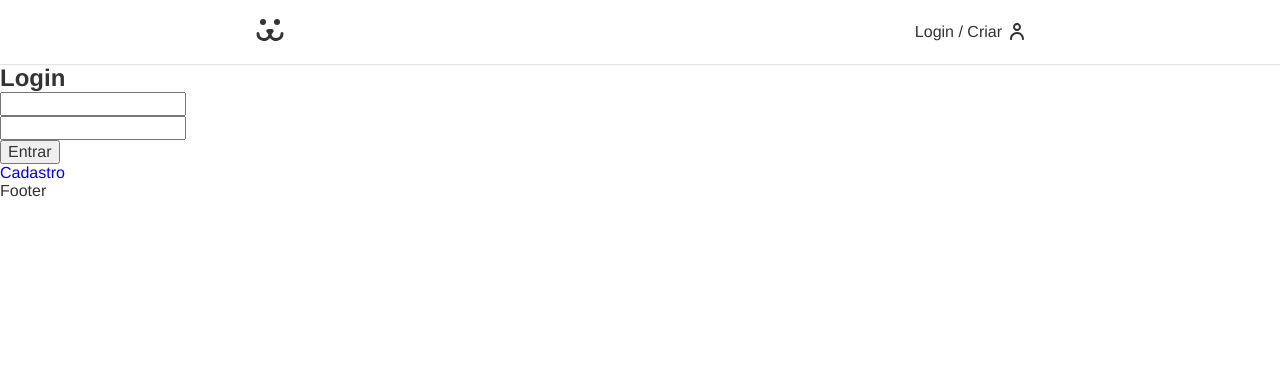
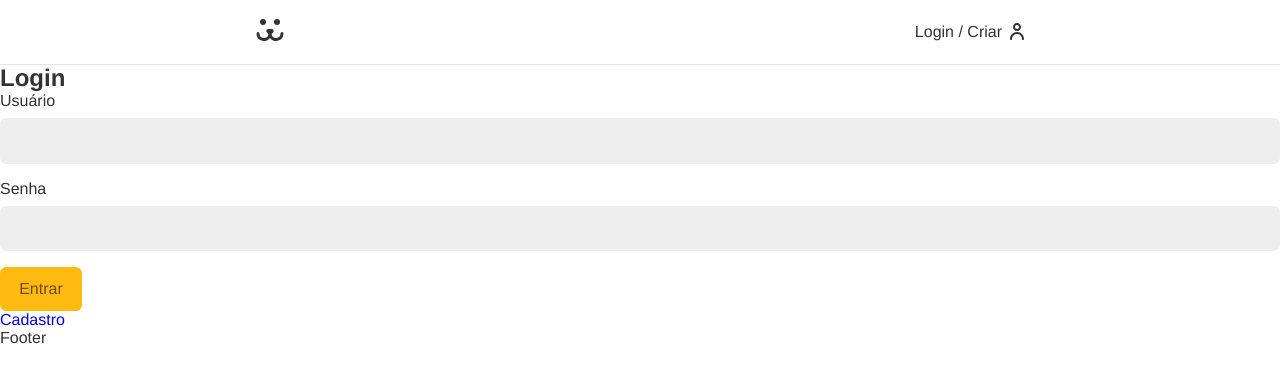
Before and after one commit to weescoelho/dogs, a React (Create React App) app: page /login in a window 1280 px wide. Shown: the top 382 px of the page. Built offline with nearby package versions, Linux system fonts and the light colour scheme.

Commit message:
implementado sistema de autenticação do login

```diff
--- /dev/null
+++ b/src/api/api.js
@@ -0,0 +1,26 @@
+export const API_URL = "https://dogsapi.origamid.dev/json";
+
+export function TOKEN_POST(body) {
+  return {
+    url: API_URL + "/jwt-auth/v1/token",
+    options: {
+      method: "POST",
+      headers: {
+        "Content-Type": "application/json",
+      },
+      body: JSON.stringify(body),
+    },
+  };
+}
+
+export function USER_GET(token){
+  return {
+    url: API_URL + "/api/user",
+    options: {
+      method: "GET",
+      headers: {
+        Authorization:'Bearer ' + token,
+      },
+    },
+  };
+}
--- /dev/null
+++ b/src/components/Forms/Button/Button.js
@@ -0,0 +1,12 @@
+import React from 'react'
+import styles from './Button.module.css'
+
+const Button = ({children, ...props}) => {
+  return (
+    <button className={styles.button} {...props}>
+      {children}
+    </button>
+  )
+}
+
+export default Button
--- /dev/null
+++ b/src/components/Forms/Button/Button.module.css
@@ -0,0 +1,23 @@
+.button{
+  font-size:1rem;
+  font-family:var(--type-first);
+  cursor:pointer;
+  border:none;
+  border-radius: .4rem;
+  background: #fb1;
+  color:#764701;
+  padding: 0.8rem 1.2rem;
+  box-sizing: border-box;
+  transition: .3s ease;
+}
+
+.button:hover,
+.button:focus{
+  outline:none;
+  box-shadow: 0 0 0 3px #fea, 0 0 0 4px #fb1;
+}
+
+.button:disabled{
+  opacity: .5;
+  cursor:wait;
+}
--- /dev/null
+++ b/src/components/Forms/Input/Input.js
@@ -0,0 +1,24 @@
+import React from "react";
+import styles from "./Input.module.css";
+
+const Input = ({ label, type, name, value, onChange, error, onBlur }) => {
+  return (
+    <div className={styles.wrapper}>
+      <label htmlFor={name} className={styles.label}>
+        {label}
+      </label>
+      <input
+        id={name}
+        name={name}
+        className={styles.input}
+        type={type}
+        onChange={onChange}
+        onBlur={onBlur}
+        value={value}
+      />
+      {error && <p className={styles.error}>{error}</p>}
+    </div>
+  );
+};
+
+export default Input;
--- /dev/null
+++ b/src/components/Forms/Input/Input.module.css
@@ -0,0 +1,37 @@
+.wrapper{
+  margin-bottom: 1rem;
+}
+
+.input{
+  border:1px solid #eee;
+  display: block;
+  width: 100%;
+  font-size: 1rem;
+  padding: 0.8rem;
+  border-radius: 0.4rem;
+  background:#eee;
+  transition:0.3s ease;
+}
+
+.input:focus,
+.input:hover{
+
+  outline:none;
+  border-color:#fb1;
+  background:white;
+  box-shadow: 0 0 0 3px #efa;
+}
+
+.label{
+  display: block;
+  font-size: 1rem;
+  list-style: 1;
+  padding-bottom: .5rem;
+}
+
+.error{
+  color:#f31;
+  font-size: .875rem;
+  margin-top: 0.25rem;
+
+}
--- a/src/components/Login/LoginForm/LoginForm.js
+++ b/src/components/Login/LoginForm/LoginForm.js
@@ -1,35 +1,50 @@
 import React from "react";
 import { Link } from "react-router-dom";
+import { TOKEN_POST, USER_GET } from "../../../api/api";
+import useForm from "../../../hooks/useForm";
+import Button from "../../Forms/Button/Button";
+import Input from "../../Forms/Input/Input";
 
 const LoginForm = () => {
-  const [username, setUsername] = React.useState("");
-  const [password, setPassword] = React.useState("");
-  const [token, setToken] = React.useState('');
+  const username = useForm();
+  const password = useForm();
+
+  React.useEffect(() => {
+    const token = window.localStorage.getItem("token");
+    if (token) {
+      getUser(token);
+    }
+  }, []);
+
+  const getUser = async (token) => {
+    const { url, options } = USER_GET(token);
+    const response = await fetch(url, options);
+    const json = await response.json();
+    console.log(json);
+  };
 
   const handleSubmit = async (event) => {
     event.preventDefault();
+    if (username.validate() && password.validate()) {
+      const { url, options } = TOKEN_POST({
+        username: username.value,
+        password: password.value,
+      });
 
-    const header = {
-      method: 'POST',
-      headers: {
-        'Content-Type': 'application/json'
-      },
-      body: JSON.stringify({ username, password })
+      const response = await fetch(url, options);
+      const json = await response.json();
+      window.localStorage.setItem("token", json.token);
+      getUser(json.token);
     }
-    const login = await fetch('https://dogsapi.origamid.dev/json/jwt-auth/v1/token', header)
-    const response = await login.json();
-
-    console.log(login);
-    console.log(response);
-  }
+  };
 
   return (
     <section>
       <h1>Login</h1>
       <form action="" onSubmit={handleSubmit}>
-        <input type="text" value={username} onChange={({ target }) => setUsername(target.value)} />
-        <input type="text" value={password} onChange={({ target }) => setPassword(target.value)} />
-        <button>Entrar</button>
+        <Input label="Usuário" type="text" name="username" {...username} />
+        <Input label="Senha" type="password" name="password" {...password} />
+        <Button>Entrar</Button>
       </form>
       <Link to="/login/criar">Cadastro</Link>
     </section>
--- /dev/null
+++ b/src/hooks/useForm.js
@@ -0,0 +1,48 @@
+import React from "react";
+
+// Types armazena todos os tipos de input
+
+const types = {
+  email: {
+    regex: /^(([^<>()[\]\\.,;:\s@"]+(\.[^<>()[\]\\.,;:\s@"]+)*)|(".+"))@((\[[0-9]{1,3}\.[0-9]{1,3}\.[0-9]{1,3}\.[0-9]{1,3}\])|(([a-zA-Z\-0-9]+\.)+[a-zA-Z]{2,}))$/,
+    message: "Preencha um e-mail válido",
+  },
+};
+
+const useForm = (type) => {
+  const [value, setValue] = React.useState("");
+  const [error, setError] = React.useState("");
+
+  const onChange = ({ target }) => {
+    if (error) validate(target.value);
+    setValue(target.value);
+  };
+
+  // valida o input de acordo com o tipo
+  const validate = (value) => {
+    if (type === false) return true;
+    if (value.length === 0) {
+      setError("Preencha um valor");
+      return false;
+    } else if (types[type] && !types[type].regex.test(value)) {
+      setError(types[type].message);
+
+      return false;
+    } else {
+      setError(null);
+      return true;
+    }
+  };
+
+  // retorna as validações para o input
+  return {
+    value,
+    setValue,
+    onChange,
+    error,
+    validate: () => validate(value), // passa a validação já ativada
+    onBlur: () => validate(value),
+  };
+};
+
+export default useForm;
```
